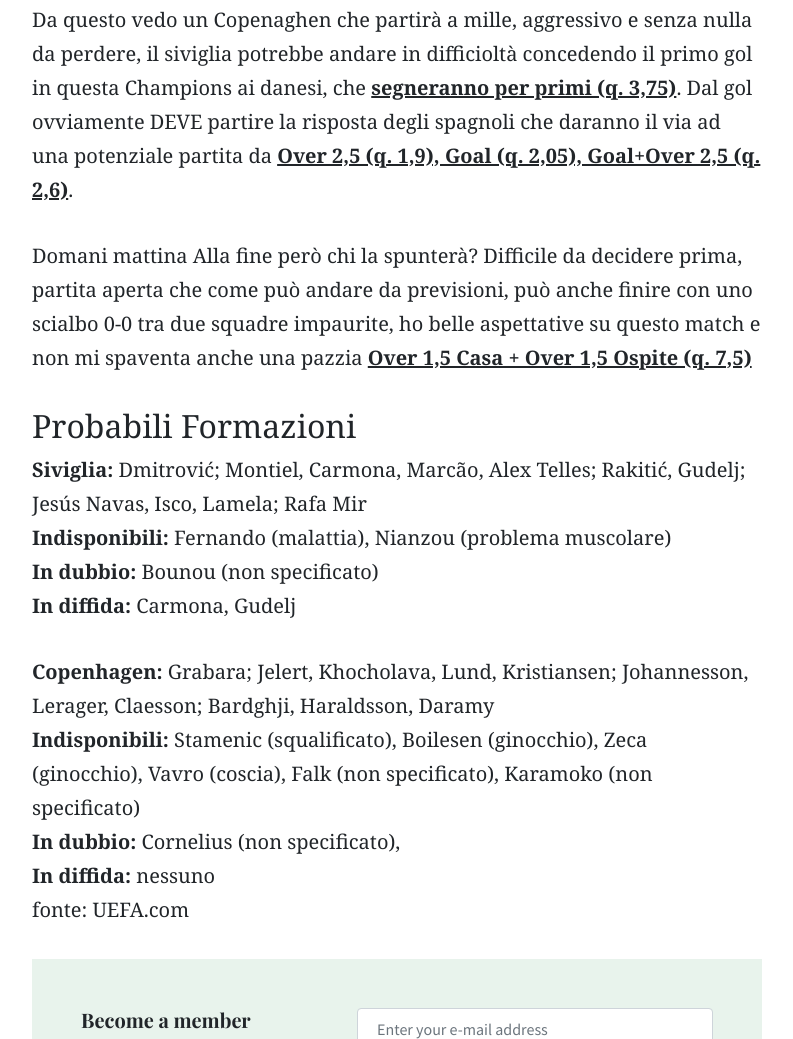
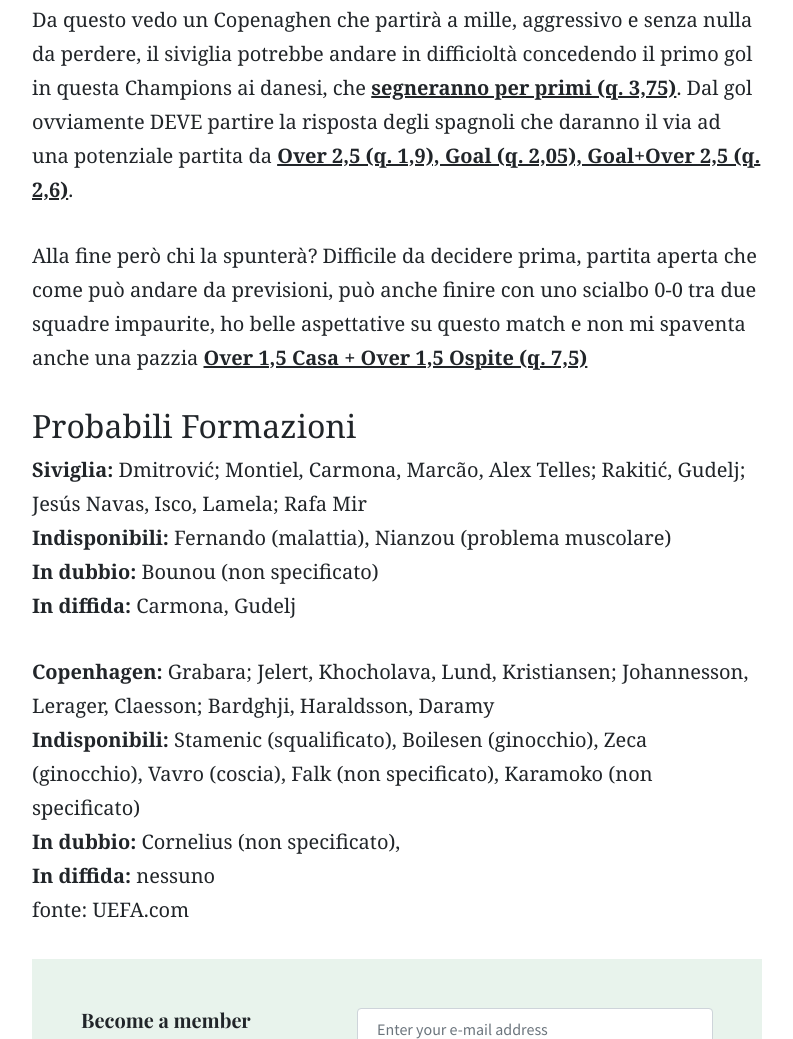
Before and after one commit to Gennarii22/Sito-web, a website: page blog/analisi-siviglia-copenaghen.html in a window 1280 px wide. Shown: the part 1839-2878 px from the top of the page, without its empty margins (338-1131 px from the left). Drawn offline with nearby package versions, Linux system fonts and the light colour scheme.

Commit message:
finetest

```diff
--- a/blog/analisi-siviglia-copenaghen.html
+++ b/blog/analisi-siviglia-copenaghen.html
@@ -127,7 +127,6 @@
 				 Da questo vedo un Copenaghen che partirà a mille, aggressivo e senza nulla da perdere, il siviglia potrebbe andare in difficioltà concedendo il primo gol in questa Champions ai danesi, che <u><b>segneranno per primi (q. 3,75)</u></b>. Dal gol ovviamente DEVE partire la risposta degli spagnoli che daranno il via ad una potenziale partita da <u><b>Over 2,5 (q. 1,9), Goal (q. 2,05), Goal+Over 2,5 (q. 2,6)</u></b>.
 			</p>
 			<p>
-				Domani mattina
 				Alla fine però chi la spunterà? Difficile da decidere prima, partita aperta che come può andare da previsioni, può anche finire con uno scialbo 0-0 tra due squadre impaurite, ho belle aspettative su questo match e non mi spaventa anche una pazzia <u><b>Over 1,5 Casa + Over 1,5 Ospite (q. 7,5)</u></b>
 			</p>
 			<h2>Probabili Formazioni</h2>
```
